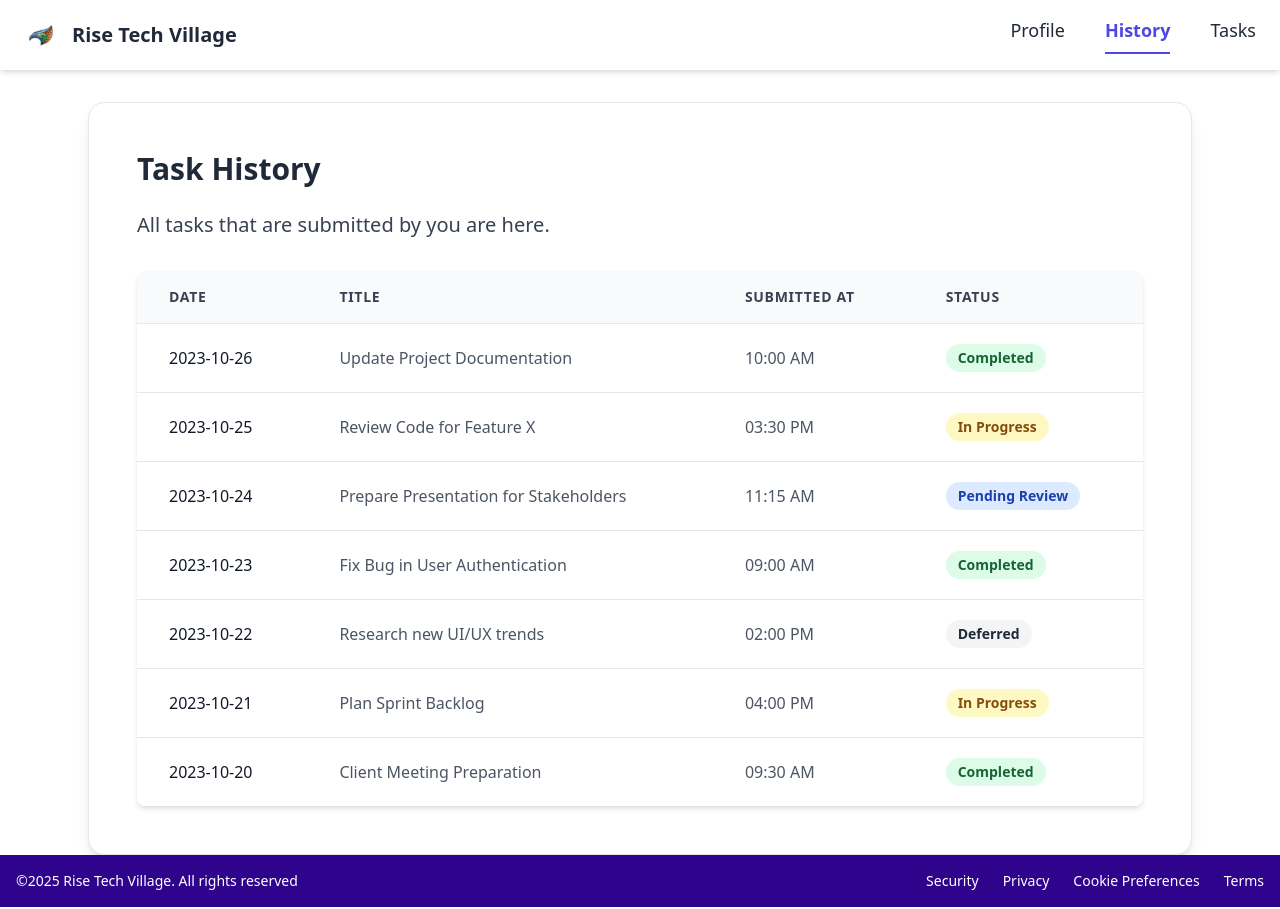
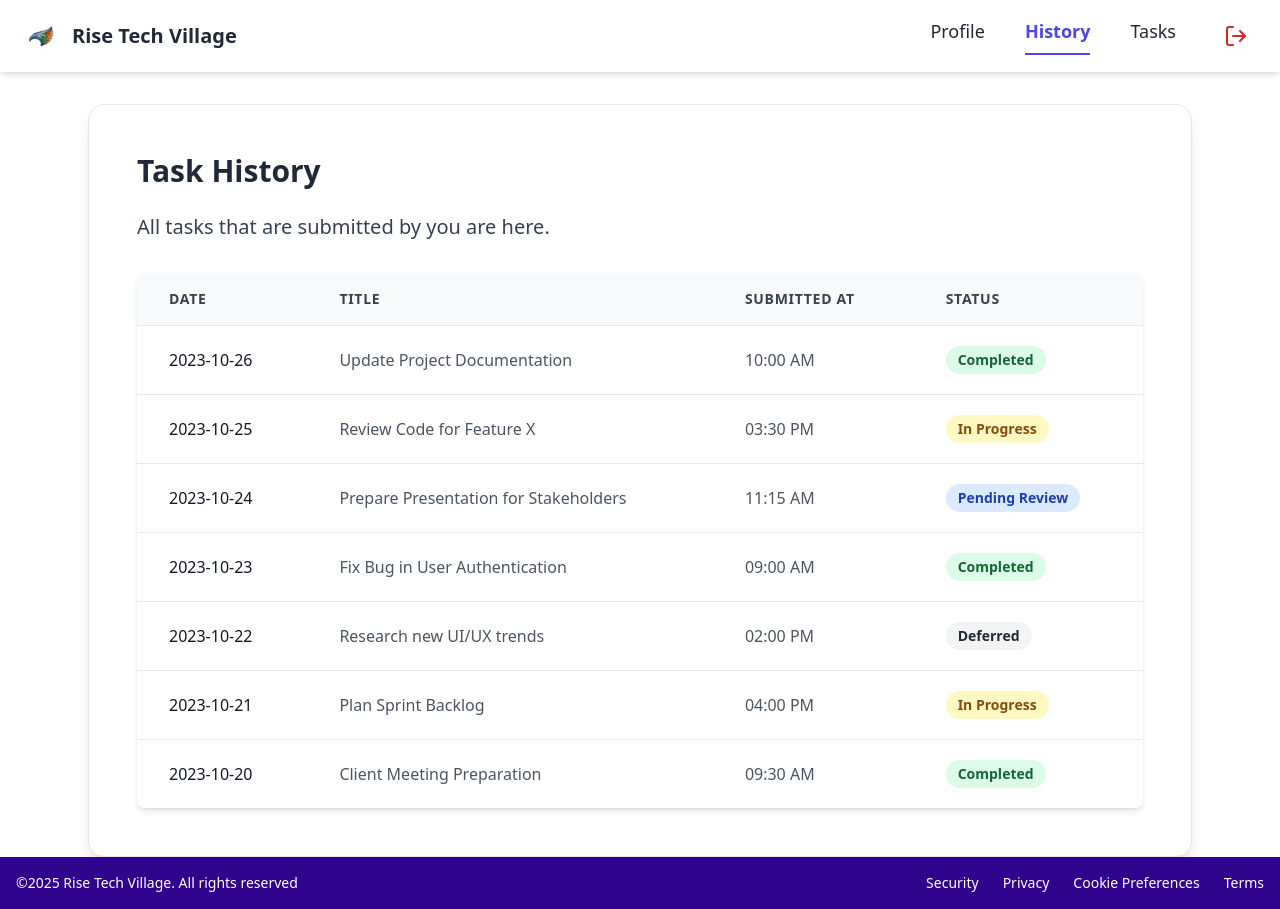
Before and after one commit to rovidudesh/Rise_Employee_Management_System, a Next.js app in the folder app/templates/frontend/: page /employee/history in a window 1280 px wide. Built offline with nearby package versions, Linux system fonts and the light colour scheme.

Commit message:
login functionality ui integration for employee section

```diff
--- a/app/templates/frontend/app/components/employee/Navbar.tsx
+++ b/app/templates/frontend/app/components/employee/Navbar.tsx
@@ -1,22 +1,51 @@
-import React, { useState } from 'react';
-import Link from 'next/link';
-import { Menu, X } from 'lucide-react';
-import Image from 'next/image';
-import { usePathname } from 'next/navigation';
+import React, { useState } from "react";
+import Link from "next/link";
+import { Menu, X, LogOut } from "lucide-react";
+import Image from "next/image";
+import { usePathname, useRouter } from "next/navigation";
+import { logout } from "../../../lib/api";
 
 const Navbar = () => {
   const [isOpen, setIsOpen] = useState(false);
   const pathname = usePathname();
+  const router = useRouter();
 
   // Fix TypeScript error by adding proper type annotation
   const isActive = (href: string): boolean => pathname === href;
+
+  const handleLogout = async () => {
+    try {
+      const response = await logout();
+
+      if (response.success) {
+        // Clear any stored user data
+        localStorage.removeItem("user");
+
+        // Redirect to login page
+        router.push("/");
+      } else {
+        console.error("Logout failed:", response.message);
+      }
+    } catch (error) {
+      console.error("Logout error:", error);
+    } finally {
+      setIsOpen(false); // Close mobile menu
+    }
+  };
 
   return (
     <nav className="bg-white shadow-md">
       <div className="container mx-auto px-6 py-4 flex justify-between items-center">
         <div className="flex items-center">
-          <Image src="/NavImg.svg" alt="navigation logo" width={36} height={48} />
-          <span className="ml-3 text-xl font-semibold text-gray-800">Rise Tech Village</span>
+          <Image
+            src="/NavImg.svg"
+            alt="navigation logo"
+            width={36}
+            height={48}
+          />
+          <span className="ml-3 text-xl font-semibold text-gray-800">
+            Rise Tech Village
+          </span>
         </div>
 
         {/* Desktop Links */}
@@ -24,9 +53,9 @@ const Navbar = () => {
           <Link
             href="/employee"
             className={`pb-2 transition-all duration-200 ${
-              isActive('/employee')
-                ? 'font-semibold border-b-2 border-indigo-600 text-indigo-600'
-                : 'hover:text-indigo-600 hover:border-indigo-300 border-b-2 border-transparent'
+              isActive("/employee")
+                ? "font-semibold border-b-2 border-indigo-600 text-indigo-600"
+                : "hover:text-indigo-600 hover:border-indigo-300 border-b-2 border-transparent"
             }`}
           >
             Profile
@@ -34,9 +63,9 @@ const Navbar = () => {
           <Link
             href="/employee/history"
             className={`pb-2 transition-all duration-200 ${
-              isActive('/employee/history')
-                ? 'font-semibold border-b-2 border-indigo-600 text-indigo-600'
-                : 'hover:text-indigo-600 hover:border-indigo-300 border-b-2 border-transparent'
+              isActive("/employee/history")
+                ? "font-semibold border-b-2 border-indigo-600 text-indigo-600"
+                : "hover:text-indigo-600 hover:border-indigo-300 border-b-2 border-transparent"
             }`}
           >
             History
@@ -44,13 +73,22 @@ const Navbar = () => {
           <Link
             href="/employee/tasks"
             className={`pb-2 transition-all duration-200 ${
-              isActive('/employee/tasks')
-                ? 'font-semibold border-b-2 border-indigo-600 text-indigo-600'
-                : 'hover:text-indigo-600 hover:border-indigo-300 border-b-2 border-transparent'
+              isActive("/employee/tasks")
+                ? "font-semibold border-b-2 border-indigo-600 text-indigo-600"
+                : "hover:text-indigo-600 hover:border-indigo-300 border-b-2 border-transparent"
             }`}
           >
             Tasks
           </Link>
+
+          {/* Desktop Logout Button */}
+          <button
+            onClick={handleLogout}
+            className="ml-4 p-2 text-red-600 hover:text-red-700 hover:bg-red-50 rounded-lg transition-all duration-200"
+            aria-label="Logout"
+          >
+            <LogOut size={24} />
+          </button>
         </div>
 
         {/* Mobile Menu Button */}
@@ -68,16 +106,16 @@ const Navbar = () => {
       {/* Mobile Navigation Links with smooth animation */}
       <div
         className={`md:hidden bg-white overflow-hidden transition-all duration-500 ease-in-out border-t border-gray-200
-          ${isOpen ? 'max-h-96 opacity-100 py-6' : 'max-h-0 opacity-0 py-0'}
+          ${isOpen ? "max-h-96 opacity-100 py-6" : "max-h-0 opacity-0 py-0"}
         `}
       >
         <div className="flex flex-col items-center space-y-6 font-inter text-gray-800 px-6">
           <Link
             href="/employee"
             className={`w-full text-center py-4 px-6 rounded-lg text-lg transition-all duration-200 ${
-              isActive('/employee')
-                ? 'font-semibold text-white bg-indigo-600 shadow-md'
-                : 'hover:text-indigo-600 hover:bg-indigo-50'
+              isActive("/employee")
+                ? "font-semibold text-white bg-indigo-600 shadow-md"
+                : "hover:text-indigo-600 hover:bg-indigo-50"
             }`}
             onClick={() => setIsOpen(false)}
           >
@@ -86,9 +124,9 @@ const Navbar = () => {
           <Link
             href="/employee/history"
             className={`w-full text-center py-4 px-6 rounded-lg text-lg transition-all duration-200 ${
-              isActive('/employee/history')
-                ? 'font-semibold text-white bg-indigo-600 shadow-md'
-                : 'hover:text-indigo-600 hover:bg-indigo-50'
+              isActive("/employee/history")
+                ? "font-semibold text-white bg-indigo-600 shadow-md"
+                : "hover:text-indigo-600 hover:bg-indigo-50"
             }`}
             onClick={() => setIsOpen(false)}
           >
@@ -97,14 +135,23 @@ const Navbar = () => {
           <Link
             href="/employee/tasks"
             className={`w-full text-center py-4 px-6 rounded-lg text-lg transition-all duration-200 ${
-              isActive('/employee/tasks')
-                ? 'font-semibold text-white bg-indigo-600 shadow-md'
-                : 'hover:text-indigo-600 hover:bg-indigo-50'
+              isActive("/employee/tasks")
+                ? "font-semibold text-white bg-indigo-600 shadow-md"
+                : "hover:text-indigo-600 hover:bg-indigo-50"
             }`}
             onClick={() => setIsOpen(false)}
           >
             Tasks
           </Link>
+
+          {/* Mobile Logout Button */}
+          <button
+            onClick={handleLogout}
+            className="w-full flex items-center justify-center py-4 px-6 rounded-lg text-lg transition-all duration-200 text-red-600 hover:text-red-700 hover:bg-red-50"
+          >
+            <LogOut size={24} className="mr-2" />
+            Logout
+          </button>
         </div>
       </div>
     </nav>
```
